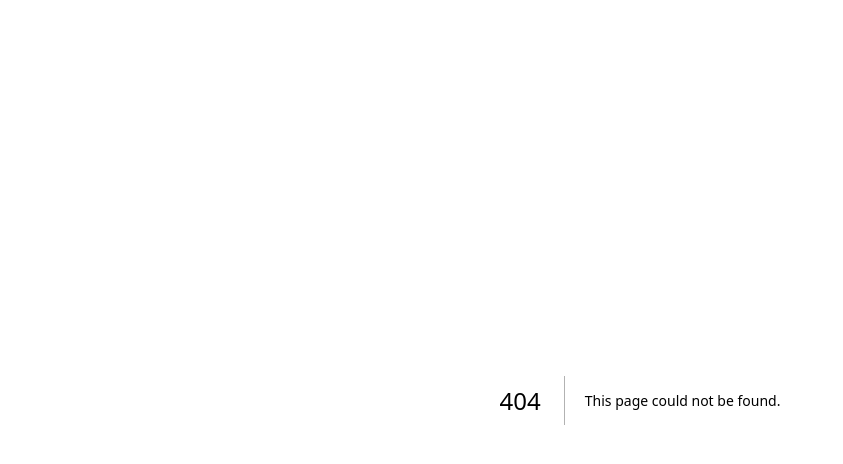
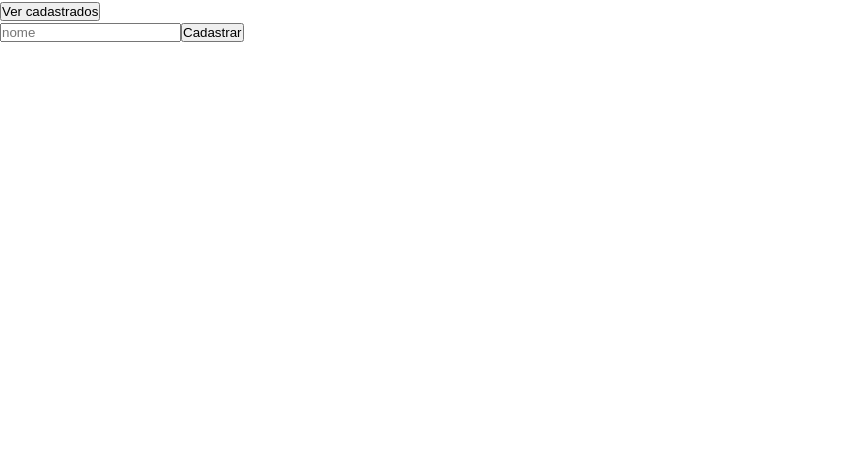
Before and after one commit to Liviadbelao/Front-MarioKart, a Next.js app: page /mapasMK/cadastro in a window 1280 px wide. Before the commit this address had no page. Shown: the top 464 px of the page, without its empty margins (0-843 px from the left). Built offline with nearby package versions, Linux system fonts and the light colour scheme; no server answers.

Commit message:
feat:  inputs de adicionar feitos

```diff
--- a/app/api/usuarios/route.js
+++ b/app/api/usuarios/route.js
@@ -1,4 +1,4 @@
-
+/*
 import axios from "axios";
 
 import { NextResponse } from "next/server";
@@ -30,4 +30,4 @@ export async function POST(request) {
     console.log("[ORDER_POST]", error);
     return new NextResponse("Erro interno do servidor!", { status: 500 });
   }
-}
+} */
--- /dev/null
+++ b/app/mapasMK/cadastro/page.jsx
@@ -0,0 +1,51 @@
+"use client";
+
+import axios from "axios";
+import { useEffect, useState } from "react";
+import Link from "next/link";
+
+export default function Register() {
+    const [nome, setNome] = useState("");
+    const [mapas, setMapas] = useState([]);
+
+    const Adicionar = async (e) => {
+        e.preventDefault();
+
+        try {
+            await axios.post("/api/mapas", { nome });
+            setNome("");
+        } catch (error) {
+            console.error("Error submitting data:", error);
+        }
+    };
+
+    useEffect(() => {
+        async function fetchMapas() {
+            try {
+                const response = await axios.get("/api/mapas");
+                setMapas(response.data);
+            } catch (error) {
+                console.error("Error fetching data:", error);
+            }
+        }
+
+        fetchMapas();
+    }, []);
+
+    return (
+        <main>
+            <Link href="/mapasMK">
+                <button >
+                    Ver cadastrados
+                </button>
+            </Link>
+            <form onSubmit={Adicionar}>
+                <input type="text" value={nome} placeholder='nome' onChange={(e) => setNome(e.target.value)} required  />
+                <button type="submit">Cadastrar</button>
+            </form>
+        </main>
+    )
+
+
+
+}
--- a/app/sobrenos/page.jsx
+++ b/app/sobrenos/page.jsx
@@ -1,4 +1,4 @@
-'use client'
+/* 'use client'
 import axios from "axios"
 import { useEffect, useState } from "react";
 
@@ -35,4 +35,4 @@ export default function SobreNos() {
       )}
     </main>
   )
-}
+} */
```
Also changed, not shown: app/mapasMK/page.jsx (renamed from app/page.js, +7 -2 lines), app/page.jsx (added, +8 -0 lines), app/api/mapas/route.js (line endings or trailing spaces).
